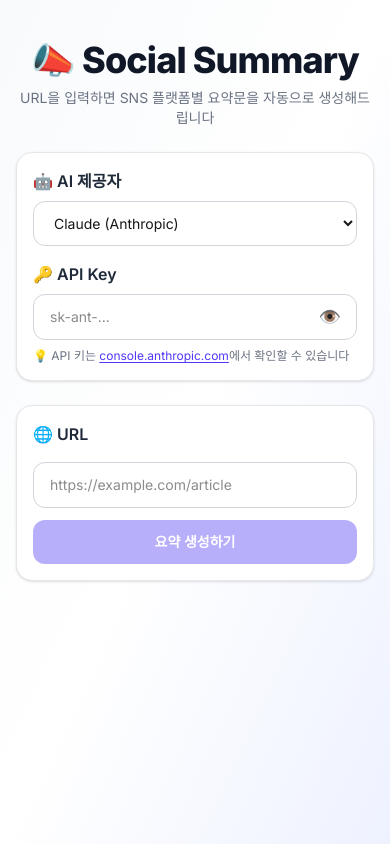
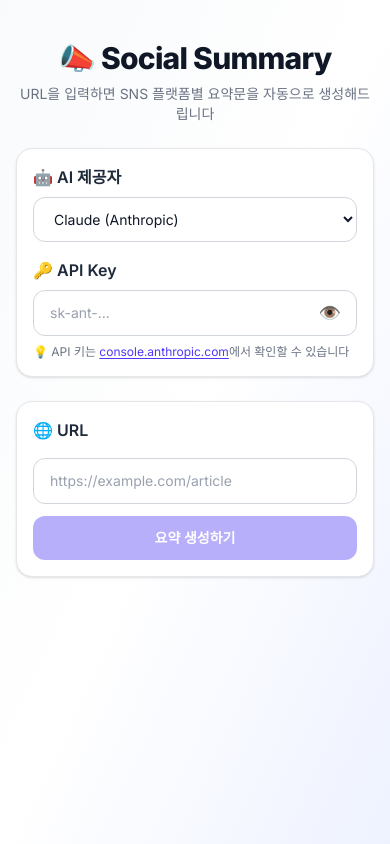
Before and after one commit to pentaxzs/social-summary, a Next.js app: page / in a window 390 px wide. Built offline with nearby package versions, Linux system fonts and the light colour scheme.

Commit message:
fix: reduce title font size, fix input text color on mobile

```diff
--- a/app/page.tsx
+++ b/app/page.tsx
@@ -69,7 +69,7 @@
 
         {/* 헤더 */}
         <div className="text-center space-y-2">
-          <h1 className="text-4xl sm:text-5xl font-extrabold text-gray-900 tracking-tight">
+          <h1 className="text-3xl sm:text-4xl font-extrabold text-gray-900 tracking-tight">
             📣 Social Summary
           </h1>
           <p className="text-gray-500 text-sm sm:text-base">
@@ -97,7 +97,7 @@
               onChange={(e) => setUrl(e.target.value)}
               placeholder="https://example.com/article"
               required
-              className="w-full rounded-xl border border-gray-300 px-4 py-3 text-sm sm:text-base focus:outline-none focus:ring-2 focus:ring-indigo-500 focus:border-transparent transition"
+              className="w-full rounded-xl border border-gray-300 px-4 py-3 text-sm sm:text-base text-gray-900 placeholder:text-gray-400 focus:outline-none focus:ring-2 focus:ring-indigo-500 focus:border-transparent transition"
             />
 
             {history.length > 0 && (
--- a/components/ApiKeyInput.tsx
+++ b/components/ApiKeyInput.tsx
@@ -28,7 +28,7 @@
         <select
           value={provider}
           onChange={(e) => onProviderChange(e.target.value as Provider)}
-          className="w-full rounded-xl border border-gray-300 px-4 py-3 text-sm sm:text-base focus:outline-none focus:ring-2 focus:ring-indigo-500 focus:border-transparent bg-white transition"
+          className="w-full rounded-xl border border-gray-300 px-4 py-3 text-sm sm:text-base text-gray-900 focus:outline-none focus:ring-2 focus:ring-indigo-500 focus:border-transparent bg-white transition"
         >
           {(Object.keys(PROVIDERS) as Provider[]).map((p) => (
             <option key={p} value={p}>
@@ -48,7 +48,7 @@
             value={apiKey}
             onChange={(e) => onApiKeyChange(e.target.value)}
             placeholder={config.keyPlaceholder}
-            className="w-full rounded-xl border border-gray-300 px-4 py-3 pr-12 text-sm sm:text-base focus:outline-none focus:ring-2 focus:ring-indigo-500 focus:border-transparent transition"
+            className="w-full rounded-xl border border-gray-300 px-4 py-3 pr-12 text-sm sm:text-base text-gray-900 placeholder:text-gray-400 focus:outline-none focus:ring-2 focus:ring-indigo-500 focus:border-transparent transition"
           />
           <button
             type="button"
```
